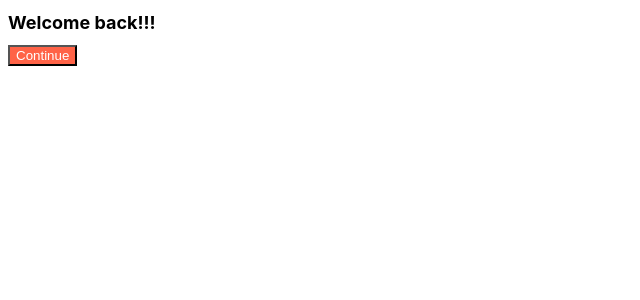
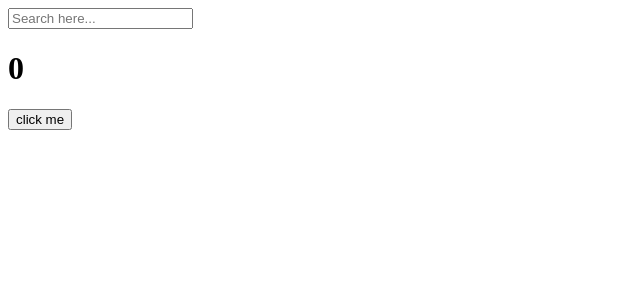
Before and after one commit to JitHoon/react-js-web-moovie, a React (Create React App) app: page / in a window 1280 px wide. Shown: the top 300 px of the page, without its empty margins (0-640 px from the left). Built offline with nearby package versions, Linux system fonts and the light colour scheme.

Commit message:
useEffect(func, [state]) concept

```diff
--- a/src/App.js
+++ b/src/App.js
@@ -2,11 +2,38 @@
 // .module.css 파일 안 class 이름을 className으로 사용
 import styles from "./App.module.css";
 
+import {useState, useEffect} from "react";
+
+// useEffect(한번만 실행하고 싶은 함수 , [변하는 부분 알려주기])
+
 function App() {
+  const [counter, setValue] = useState(0);
+  const [keyword, setKeyword] = useState("");
+  const onClick = () => setValue((prev) => prev + 1);
+  console.log("i run all the time");
+  const onChange = (event) => setKeyword(event.target.value);
+  useEffect(() => {
+    console.log("I run only once.");
+  }, []);
+  useEffect(() => {
+    console.log("I run when 'keyword' changes.");
+  }, [keyword]);
+  useEffect(() => {
+    console.log("I run when 'counter' changes.");
+  }, [counter]);
+  useEffect(() => {
+    console.log("I run when keyword & counter change");
+  }, [keyword, counter]);
   return (
     <div>
-      <h1 className={styles.title}>Welcome back!!!</h1>
-      <Button text={"Continue"} />
+      <input
+        value={keyword}
+        onChange={onChange}
+        type="text"
+        placeholder="Search here..."
+      />
+      <h1>{counter}</h1>
+      <button onClick={onClick}>click me</button>
     </div>
   );
 }
```
